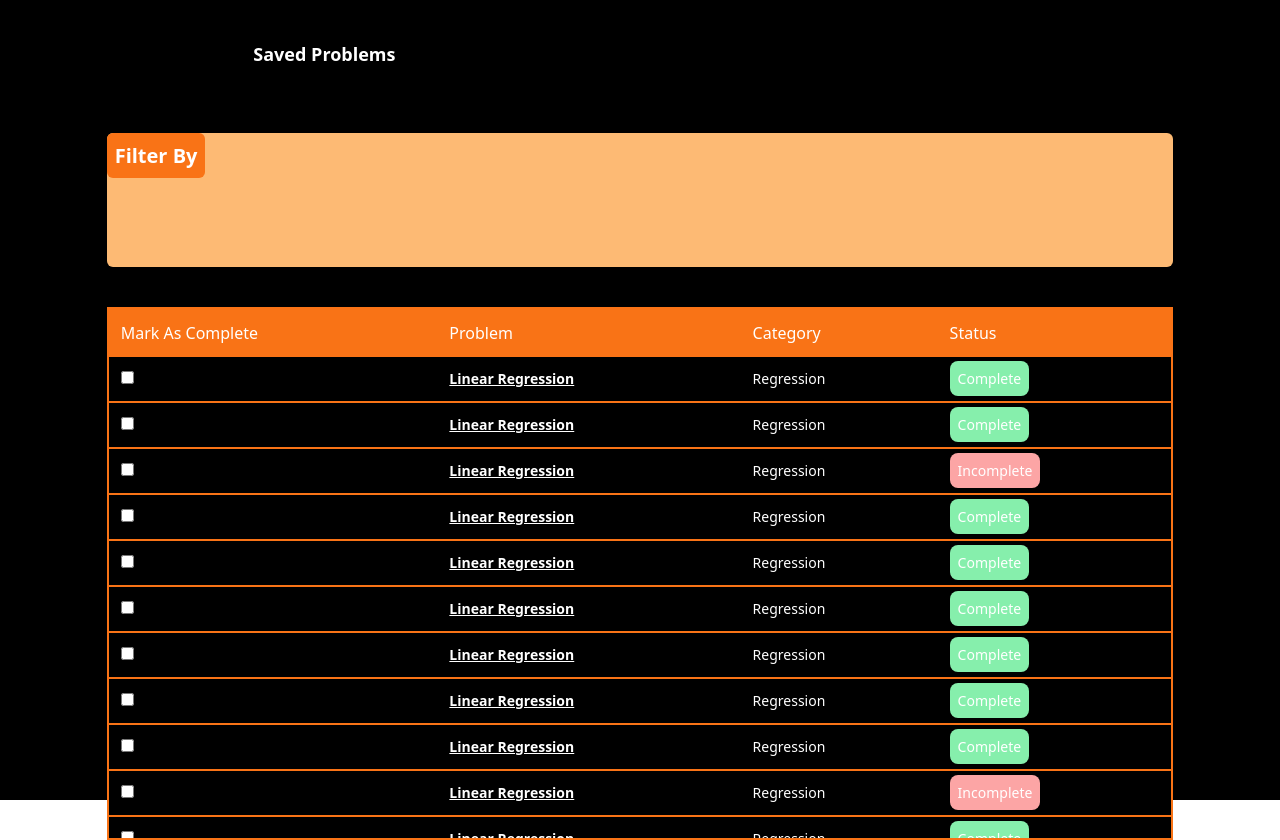
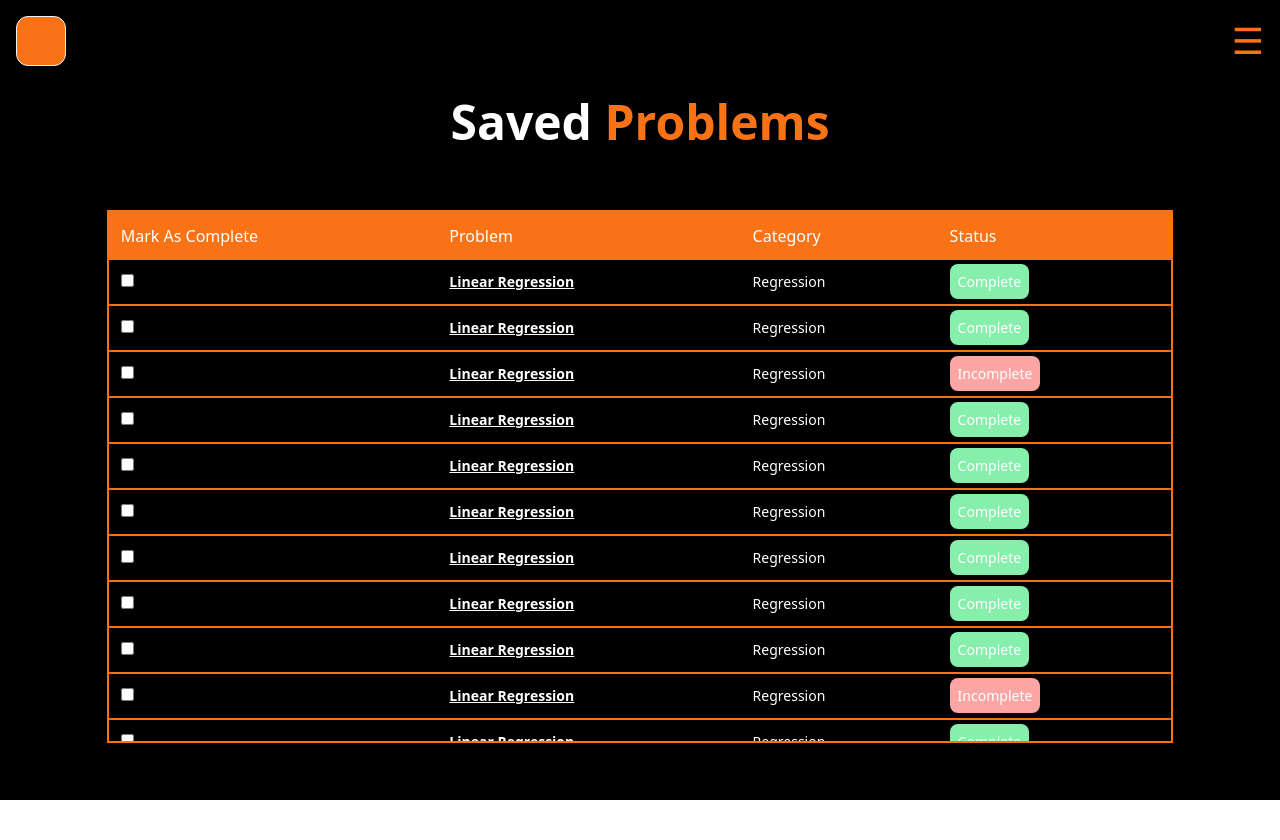
Before and after one commit to tlam333/Parson-Problems, a React (Create React App) app in the folder client/app/: page /SavedProblems in a window 1280 px wide. After the commit the page ends 800 px from the top, so only its background shows below. Built offline with nearby package versions, Linux system fonts and the light colour scheme.

Commit message:
Added title to savedproblems page

```diff
--- a/client/app/src/pages/SavedProblems.jsx
+++ b/client/app/src/pages/SavedProblems.jsx
@@ -1,5 +1,6 @@
 // import '../styles/savedProblems.css';
 import { createElement } from 'react';
+import NavMenu from "../components/NavMenu";
 
 function FetchProblems(){
     let problems;
@@ -80,23 +81,16 @@ const SavedProblems = () => {
                     ]
 
     return (
+
         <div className='h-lvh bg-black'>
-                <div className="w-4/6 m-auto h-1/6 p-10 bg-black">
-                    <p className="text-lg text-white font-bold block">Saved Problems</p>
 
-                </div>
+    <NavMenu />
 
-
-
-                <div className='flex flex-row h-1/6 w-5/6 m-auto bg-orange-300 rounded-md'>
-                    <button className='pl-2 pr-2 bg-orange-500 text-xl w-auto h-1/3 rounded-md font-bold text-white'>Filter By</button>
-                    <div className='flex flex-row'>
-
-                        <span className=''></span>
-
-                    </div>
-                </div>
-                <div className='overflow-y-auto  border-orange-500 mt-10 border-2 w-5/6 h-4/6 bg-black m-auto flex flex-col'>
+    <h1 className="text-5xl font-bold text-white text-center mt-4">
+        Saved <span className="text-orange-500">Problems</span>
+    </h1>
+    <br />
+    <div className='overflow-y-auto border-orange-500 mt-10 border-2 w-5/6 h-4/6 bg-black m-auto flex flex-col'>
         <table className='table-auto h-auto w-full m-auto'>
             <thead className='sticky top-0'>
                 <tr className='text-white'>
@@ -109,21 +103,20 @@ const SavedProblems = () => {
 
             <tbody className="bg-black h-auto">
                 {problems.map((item, index) => (
-                                <tr className='hover:bg-slate-900 text-white'>
+                    <tr key={index} className='hover:bg-slate-900 text-white'>
                         <td className='p-3 text-sm border-b-orange-500 border-b-2'><input type='checkbox'></input></td>
                         <td className='p-3 text-sm border-b-orange-500 border-b-2 font-bold hover:text-orange-500'><button className="underline" href="/">{item.problemName}</button></td>
                         <td className='p-3 text-sm border-b-orange-500 border-b-2'>{item.problemCategory}</td>
                         <td className='p-3 text-sm border-b-orange-500 border-b-2'>
-                                        <span className={`rounded-lg text-white p-2 ${item.solvedStatus == 'Complete' ? 'bg-green-300' : 'bg-red-300'}`}>{item.solvedStatus}</span>
+                            <span className={`rounded-lg text-white p-2 ${item.solvedStatus === 'Complete' ? 'bg-green-300' : 'bg-red-300'}`}>{item.solvedStatus}</span>
                         </td>
                     </tr>
                 ))}
             </tbody>
         </table>
     </div>
+</div>
 
-
-        </div>
 
 
     )
```
Lines whose indentation alone changed are shown as unchanged.
